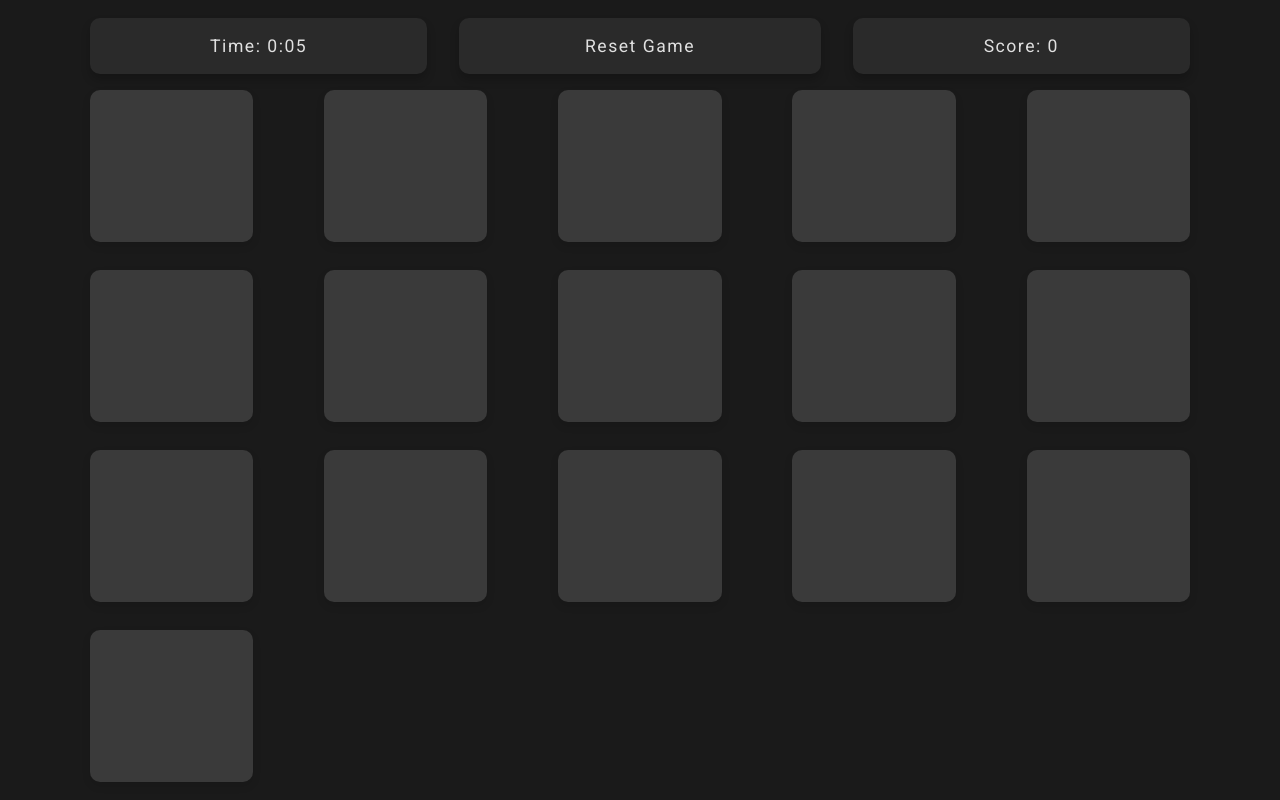
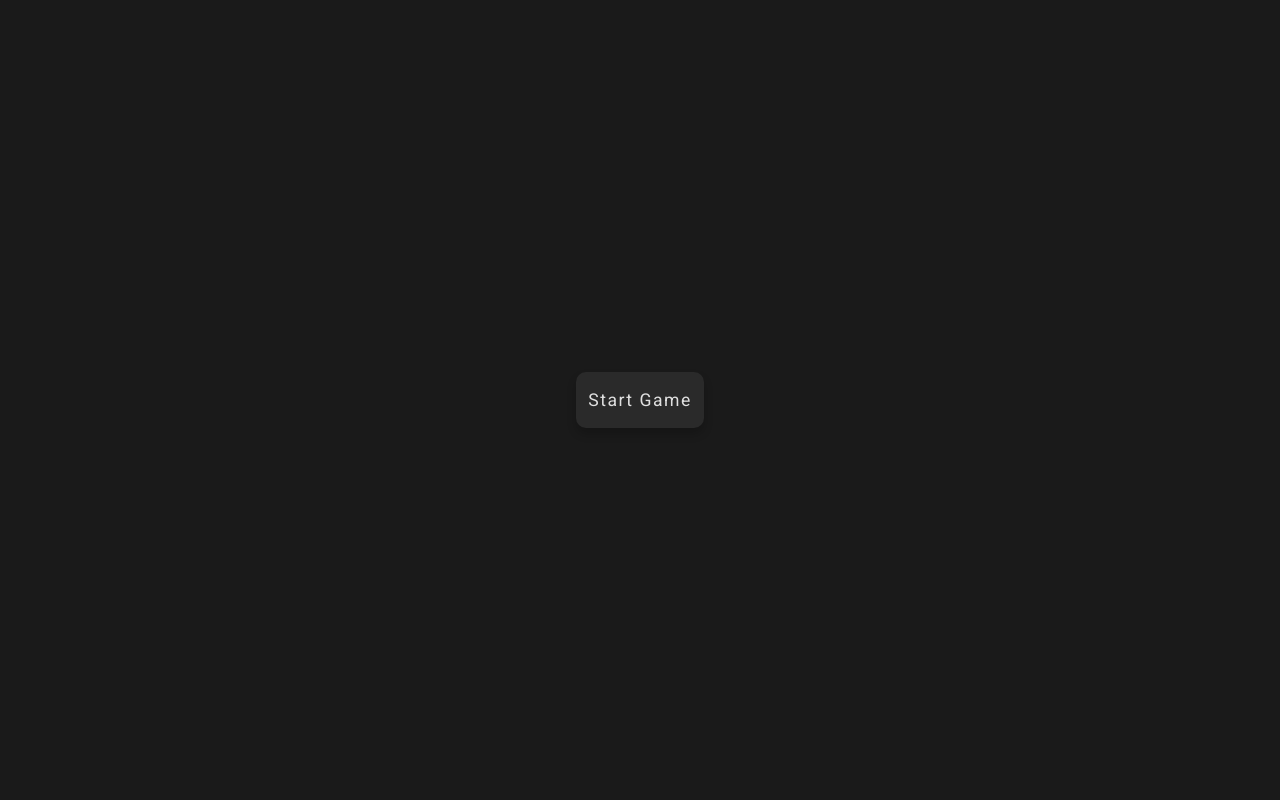
Before and after one commit to j0hanz/pick-and-pair, a React (Create React App) app: page / in a window 1280 px wide. Built offline with nearby package versions, Linux system fonts and the light colour scheme.

Commit message:
Add game start toggle functionality to App component

```diff
--- a/src/App.js
+++ b/src/App.js
@@ -1,14 +1,25 @@
+import React, { useState } from 'react';
 import 'bootstrap/dist/css/bootstrap.min.css';
-import { Container } from 'react-bootstrap';
+import { Container, Button } from 'react-bootstrap';
 import styles from './App.module.css';
 import Cards from './components/Cards';
 
 function App() {
+  const [isGameActive, setIsGameActive] = useState(false);
+
+  const toggleGame = () => setIsGameActive((prev) => !prev);
+
   return (
     <div className={styles.App}>
       <header className={styles.AppHeader}>
         <Container className={styles.container}>
-          <Cards />
+          {isGameActive ? (
+            <Cards onRestart={toggleGame} />
+          ) : (
+            <Button onClick={toggleGame} className={styles.button}>
+              Start Game
+            </Button>
+          )}
         </Container>
       </header>
     </div>
```
